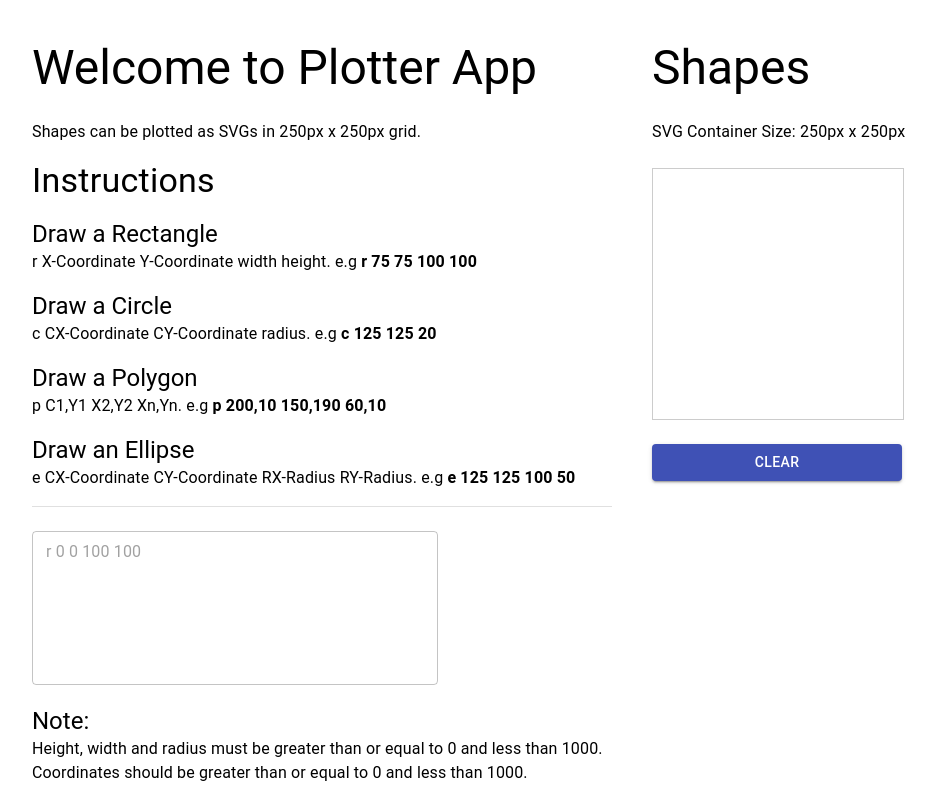
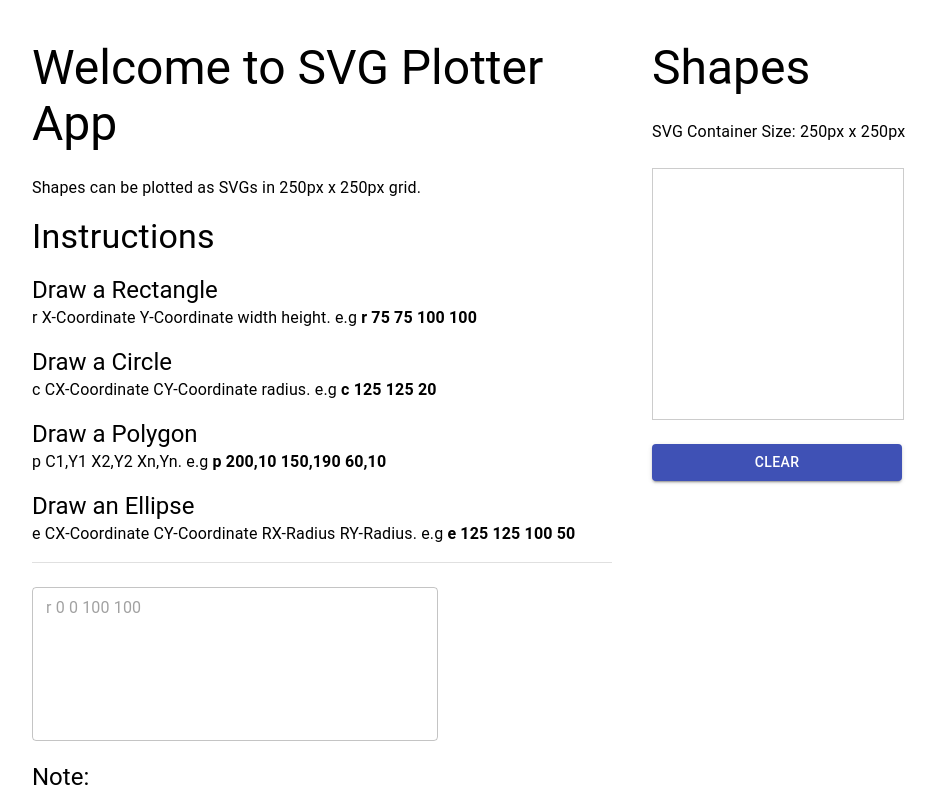
Before and after one commit to 44mkashif/svg-plotter, a React (Create React App) app: page / in a window 1280 px wide. Shown: the top 788 px of the page, without its empty margins (8-943 px from the left). Built offline with nearby package versions, Linux system fonts and the light colour scheme.

Commit message:
Svg plotted

```diff
--- a/src/Components/Plotter.js
+++ b/src/Components/Plotter.js
@@ -32,7 +32,7 @@ class Plotter extends Component {
                 <Grid item xs={12} sm={6}>
 
                     <Box mb={3}>
-                        <Typography align="left" variant="h3">Welcome to Plotter App</Typography>
+                        <Typography align="left" variant="h3">Welcome to SVG Plotter App</Typography>
                     </Box>
 
                     <Typography align="left">Shapes can be plotted as SVGs in 250px x 250px grid.</Typography>
```
